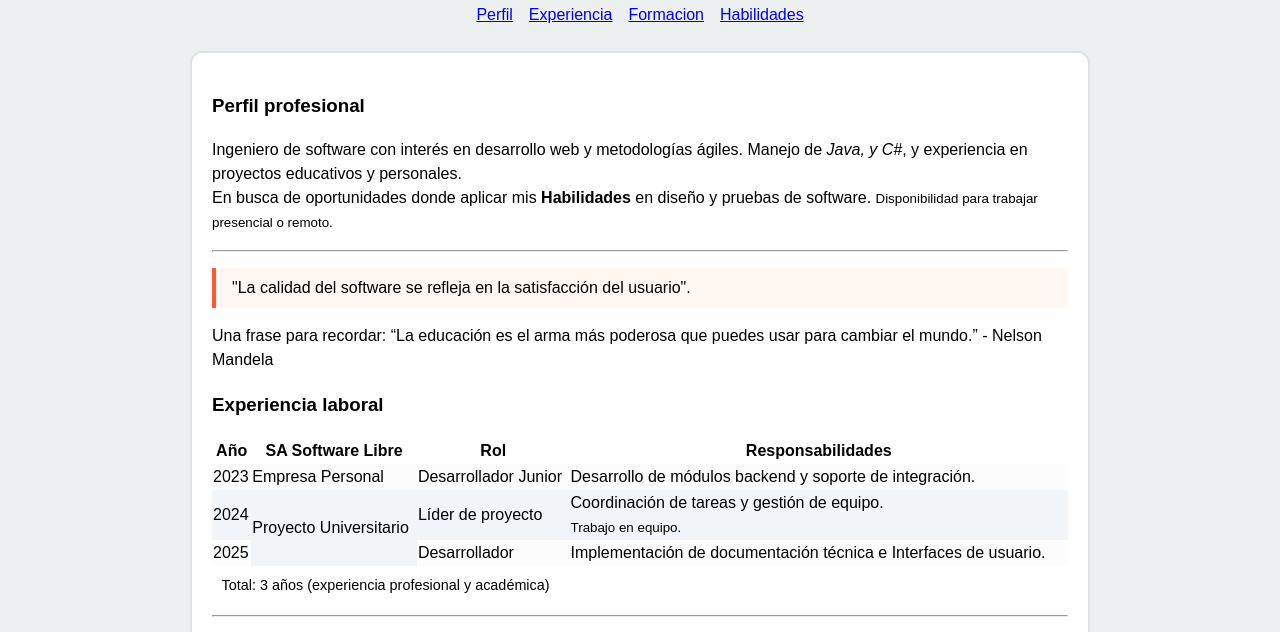
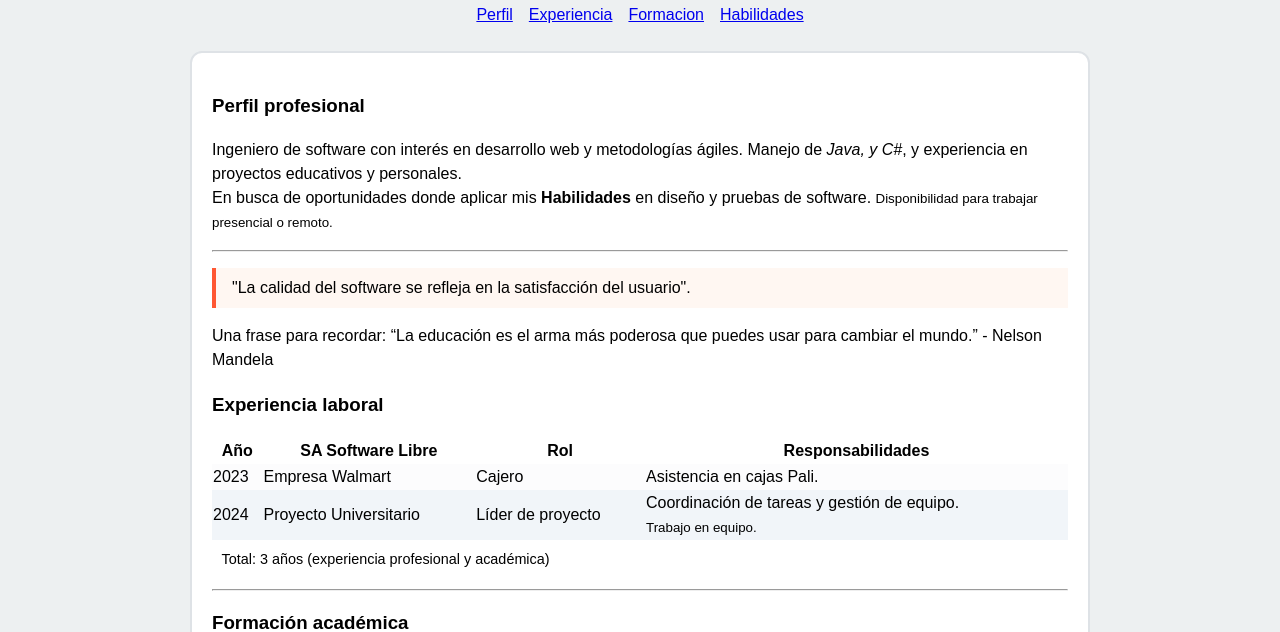
Before and after one commit to Cesar806cr/curriculumSemana2, a plain HTML site: page index.html in a window 1280 px wide. Shown: the part 121-753 px from the top of the page. Drawn offline with Linux system fonts and the light colour scheme.

Commit message:
Pequeños cambios

```diff
--- a/index.html
+++ b/index.html
@@ -109,9 +109,9 @@
                 <tbody>
                     <tr>
                         <td>2023</td>
-                        <td>Empresa Personal</td>
-                        <td>Desarrollador Junior</td>
-                        <td>Desarrollo de módulos backend y soporte de integración.</td>
+                        <td>Empresa Walmart</td>
+                        <td>Cajero</td>
+                        <td>Asistencia en cajas Pali.</td>
                     </tr>
                     <tr>
                         <td>2024</td>
@@ -119,11 +119,7 @@
                         <td>Líder de proyecto</td>
                         <td>Coordinación de tareas y gestión de equipo.<br><small>Trabajo en equipo.</small></td>
                     </tr>
-                    <tr>
-                        <td>2025</td>
-                        <td>Desarrollador</td>
-                        <td colspan="1">Implementación de documentación técnica e Interfaces de usuario.</td>
-                    </tr>
+
                 </tbody>
                 <tfoot>
                     <tr>
```
